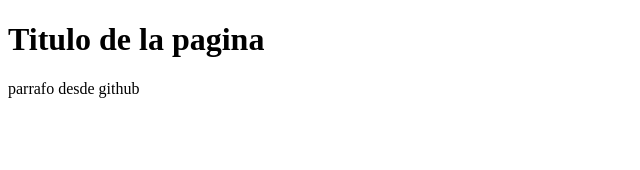
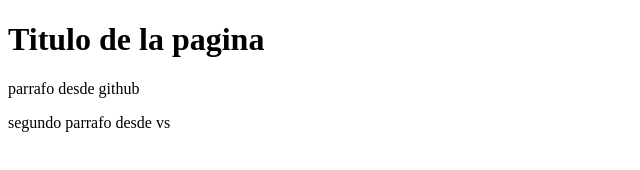
Before and after one commit to LuisMartinezWeb/probando2, a plain HTML site: page index.html in a window 1280 px wide. Shown: the whole page, without its empty margins (0-640 px from the left). Drawn offline with Linux system fonts and the light colour scheme.

Commit message:
agreagando parrafo

```diff
--- a/index.html
+++ b/index.html
@@ -11,6 +11,8 @@
     <h1>Titulo de la pagina</h1>
 
     <p>parrafo desde github</p>
+
+    <P>segundo parrafo desde vs</P>
 </body>
 
 </html>
```
